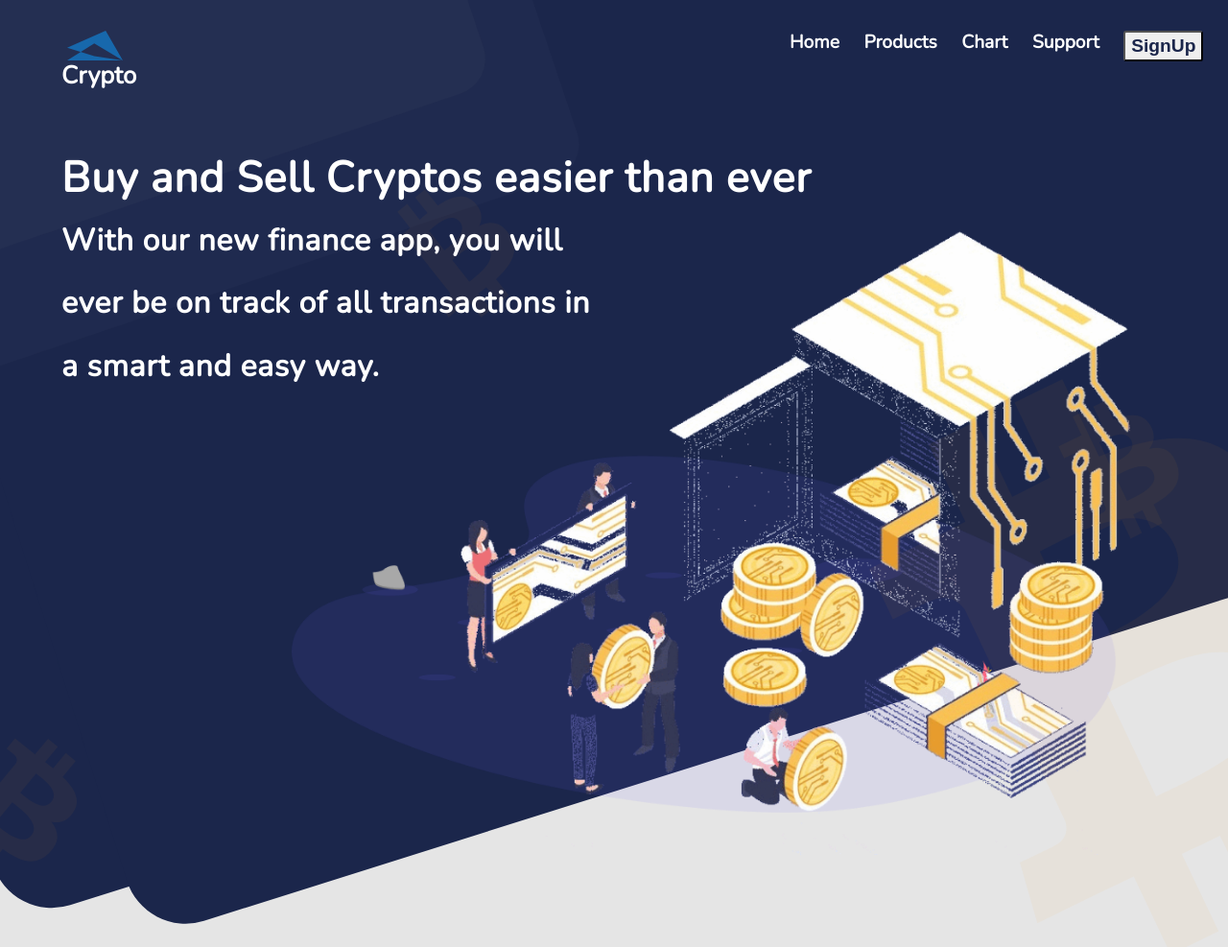
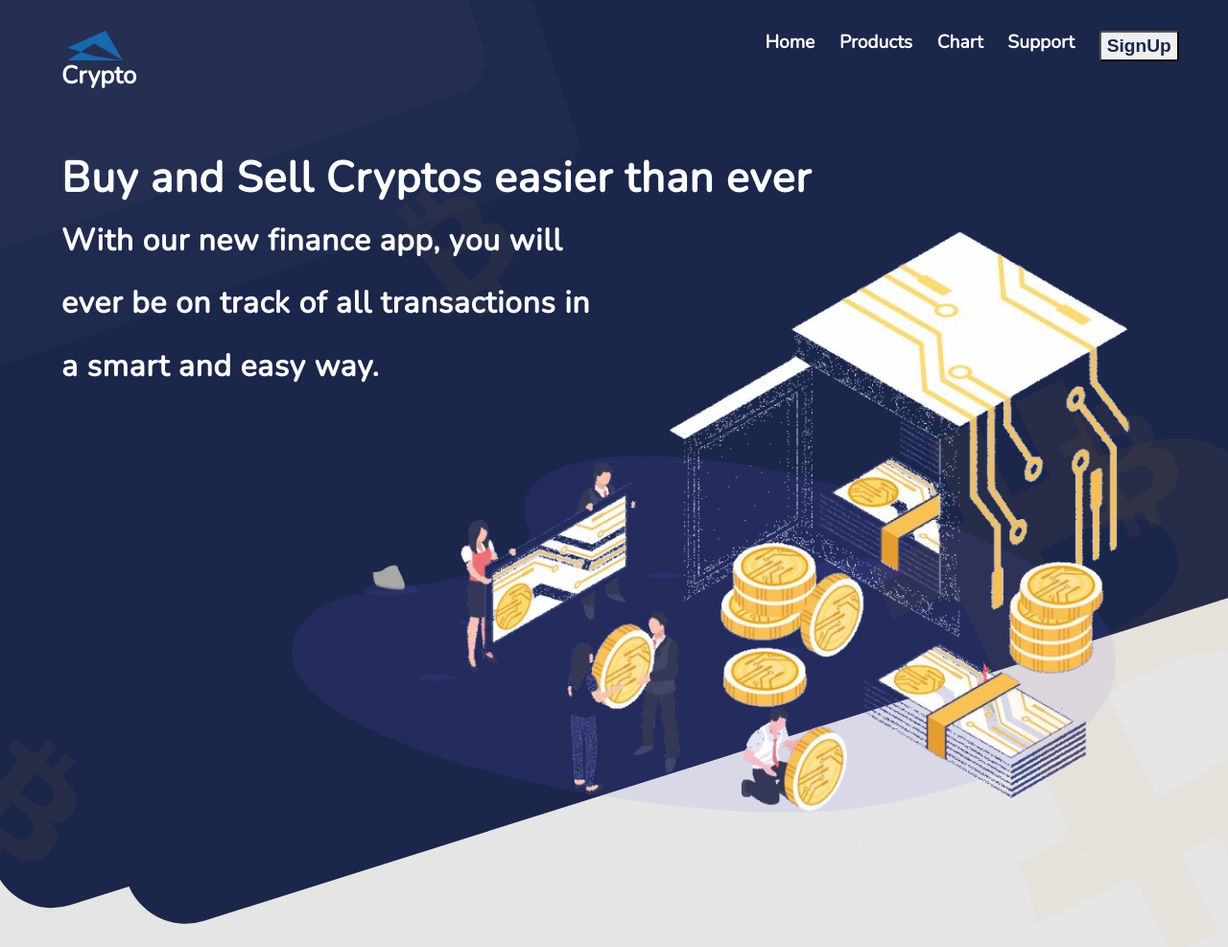
Before and after one commit to innerren/bitcoin, a plain HTML site: page index.html in a window 1280 px wide. Shown: the top 987 px of the page at 96% size. Drawn offline with nearby package versions, Linux system fonts and the light colour scheme.

Commit message:
Update style.css

```diff
--- a/src/style.css
+++ b/src/style.css
@@ -10,7 +10,7 @@ nav {
   top: 0;
   left: 0;
   display: flex;
-  width: 93%;
+  width: 91%;
   padding: 2.5vw 2.5vw 2.5vw 5vw;
   justify-content: space-between;
   color: white;
```
